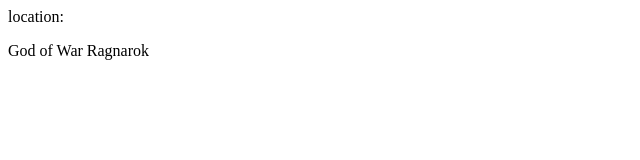
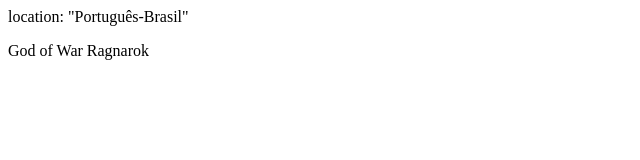
Before and after one commit to TiagoDornelas029/TESTE.HTML, a plain HTML site: page index.html in a window 1280 px wide. Shown: the whole page, without its empty margins (0-640 px from the left). Drawn offline with Linux system fonts and the light colour scheme.

Commit message:
Update index.html

```diff
--- a/index.html
+++ b/index.html
@@ -1,7 +1,7 @@
 <!DOCTYPE html>
 <html lang="pt-br">
 <head>
-    location:
+    location: "Português-Brasil"
     <meta charset="UTF-8">
     <meta name="viewport" content="width=device-width, initial-scale=1.0">
     <title>Document</title>
```
